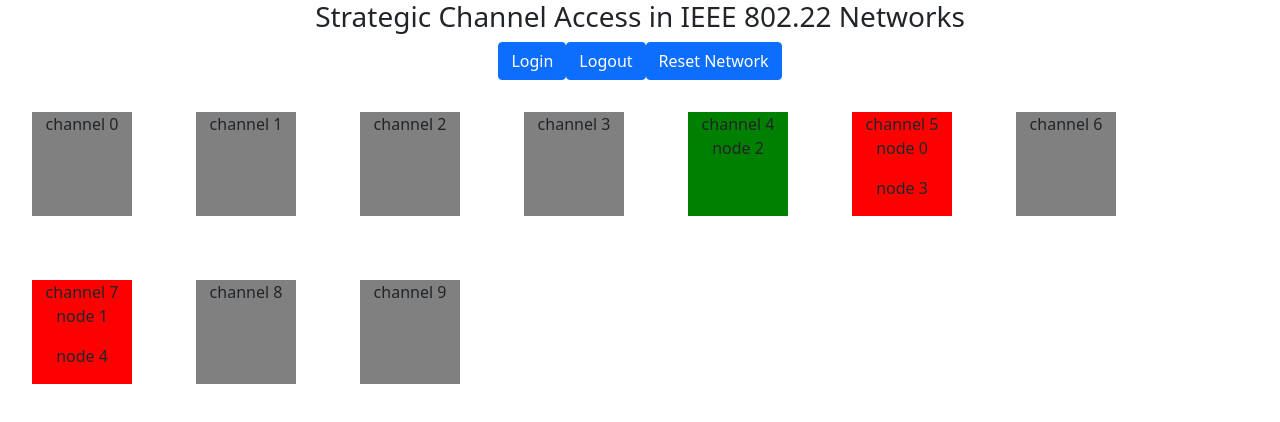
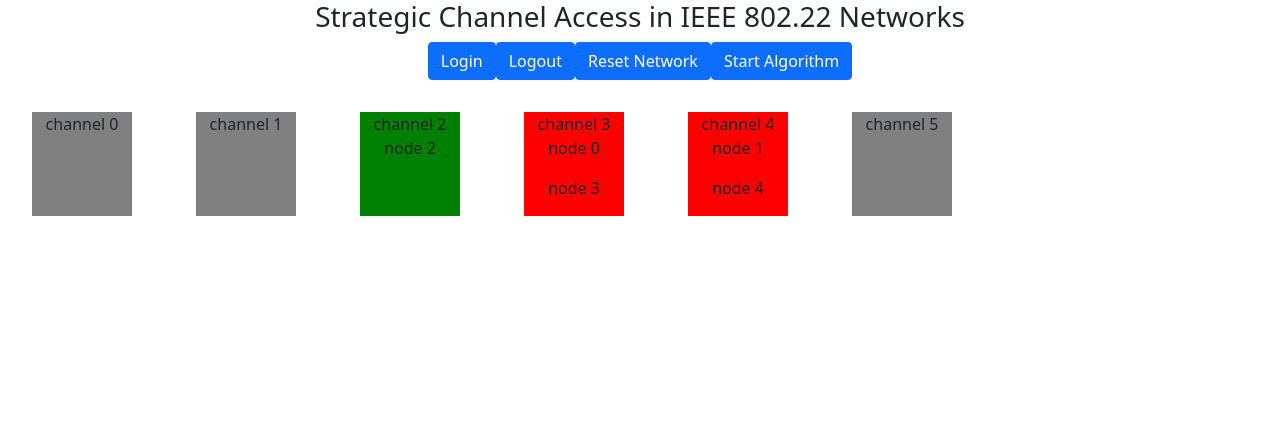
Before and after one commit to JoeyFitzpatrick/ieee802.22, a React (Create React App) app: page / in a window 1280 px wide. Shown: the top 422 px of the page. Built offline with nearby package versions, Linux system fonts and the light colour scheme.

Commit message:
WIP: display state at the end of each loop

```diff
--- a/src/App.js
+++ b/src/App.js
@@ -13,11 +13,38 @@
     return Math.floor(Math.random() * numChannels);
   };
 
-  const changeChannel = (node, numChannels) => {
+  const changeChannel = (channel, channelsArray) => {
     const switchVal = Math.random();
-    if ((numChannels - 1) / numChannels > switchVal) {
-      node.channel = channels[randomChannel(len)];
+    const numChannels = channelsArray.length;
+    if (channel.nodes.length > 1) {
+      channel.nodes.forEach(node => {
+        if ((numChannels - 1) / numChannels > switchVal) {
+          channel.removeNode(node);
+          channelsArray[randomChannel(len)].addNode(node)
+        }
+      })
     }
+  };
+
+  const switchAlgo = () => {
+    let solutionFound = false;
+      console.log("iterate loop")
+      console.log(channels)
+      let nodesCopy = nodes;
+      let channelsCopy = channels;
+      channelsCopy.forEach((channel) => {
+        changeChannel(channel, channelsCopy);
+      });
+      setNodes(nodesCopy);
+      setChannels(channelsCopy);
+      if (channels.some((channel) => channel.nodes.length > 1)) {
+        solutionFound = false;
+      } else {
+        solutionFound = true;
+      }
+      if(!solutionFound) {
+        setInterval(switchAlgo, 500);
+      }
   };
 
   const setupNetwork = (numNodes, numChannels) => {
@@ -61,17 +88,20 @@
   };
 
   useEffect(() => {
-    setupNetwork(5, 10);
+    setupNetwork(5, 6);
   }, []);
 
   return (
     <div className="App">
-      <Nav />
+      <Nav startAlgorithm={switchAlgo} />
       <div className="main-container">
         <div className="main-grid">
           {channels.map((channel) => {
             return (
-              <div className="grid-item" style={{backgroundColor: getBackgroundColor(channel)}}>
+              <div
+                className="grid-item"
+                style={{ backgroundColor: getBackgroundColor(channel) }}
+              >
                 {channel.name}
                 {getChannelNodes(channel)}
               </div>
--- a/src/Nav.js
+++ b/src/Nav.js
@@ -1,6 +1,6 @@
 import React from "react";
 
-const Nav = () => {
+const Nav = ({ startAlgorithm }) => {
   return (
     <nav>
       <h3>Strategic Channel Access in IEEE 802.22 Networks</h3>
@@ -19,6 +19,13 @@
       >
         Reset Network
       </button>
+      <button type="button"
+      className="btn btn-primary"
+      onClick={startAlgorithm}
+      >
+        Start Algorithm
+      </button>
+
     </nav>
   );
 };
```
